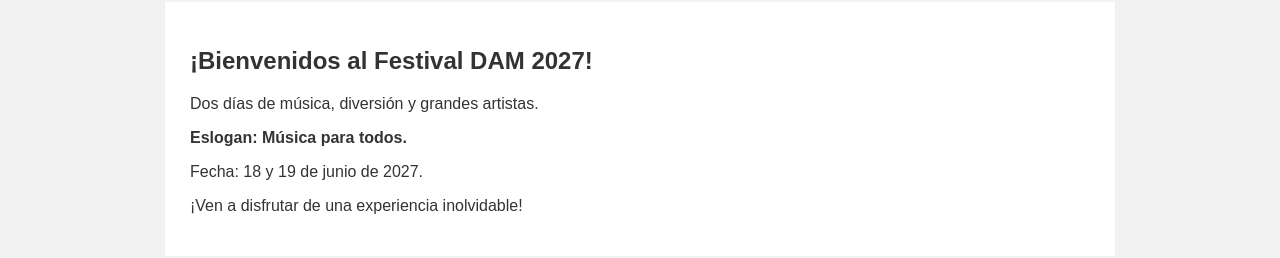
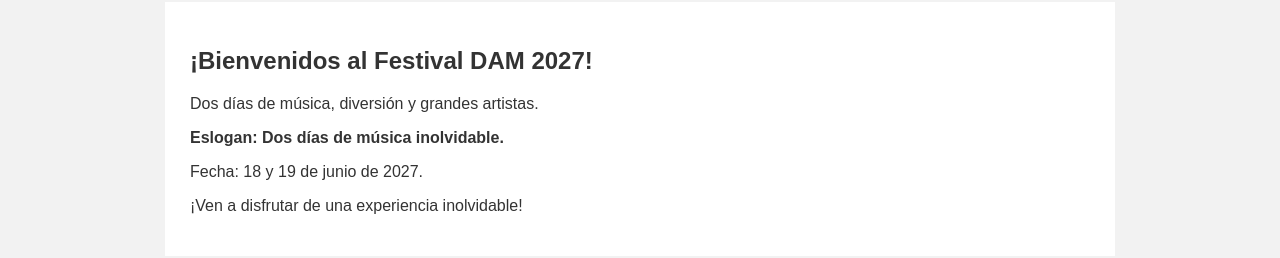
Before and after one commit to alcayasanchez/festival-dam-2027, a plain HTML site: page index.html in a window 1280 px wide. Shown: the part 176-434 px from the top of the page. Drawn offline with Linux system fonts and the light colour scheme.

Commit message:
Cambiar eslogan para abono de dos dias

```diff
--- a/index.html
+++ b/index.html
@@ -19,7 +19,7 @@
     <main>
         <h2>¡Bienvenidos al Festival DAM 2027!</h2>
         <p>Dos días de música, diversión y grandes artistas.</p>
-        <p><strong>Eslogan: Música para todos.</strong></p>
+        <p><strong>Eslogan: Dos días de música inolvidable.</strong></p>
         <p>Fecha: 18 y 19 de junio de 2027.</p>
         <p>¡Ven a disfrutar de una experiencia inolvidable!</p>
     </main>
```
